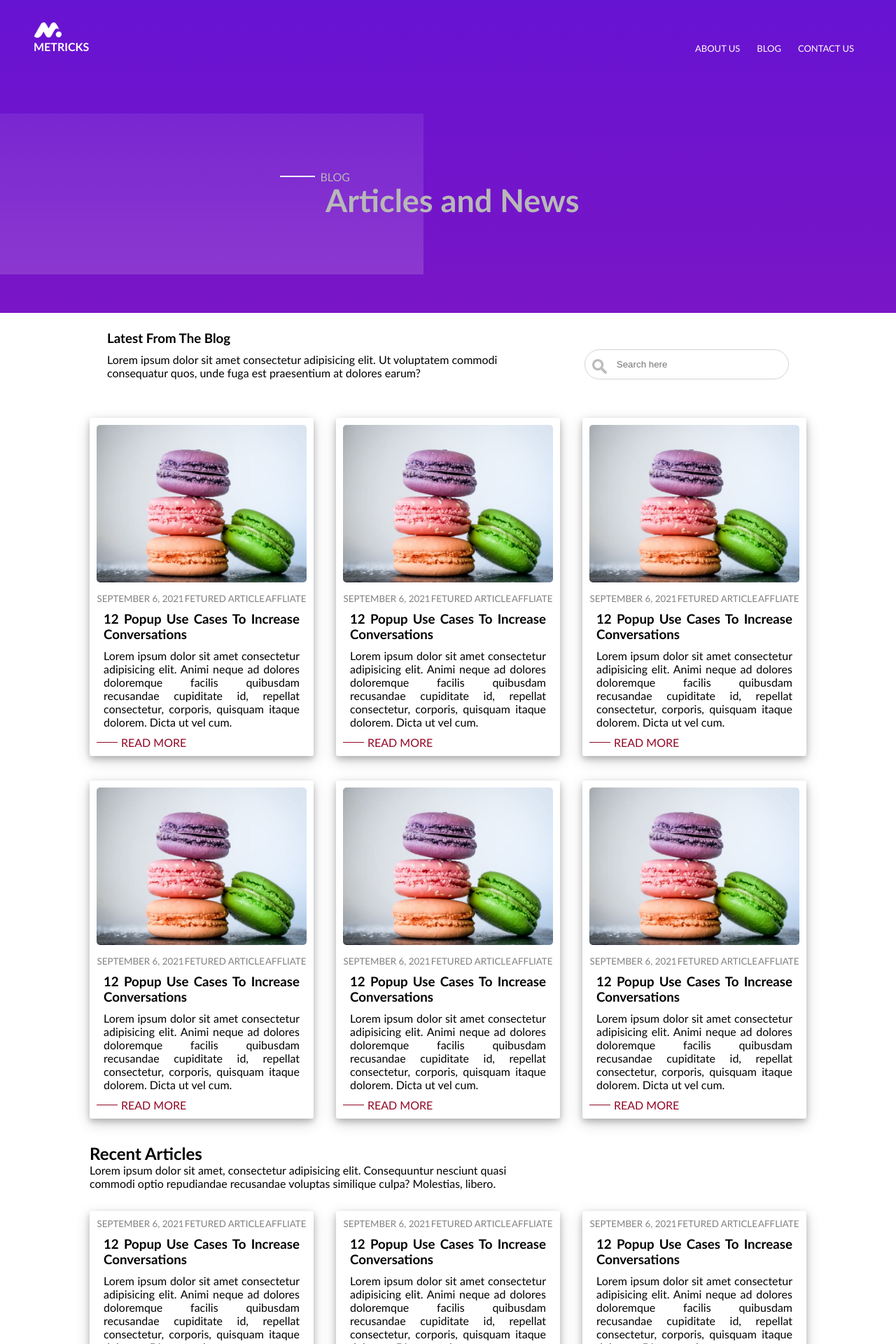
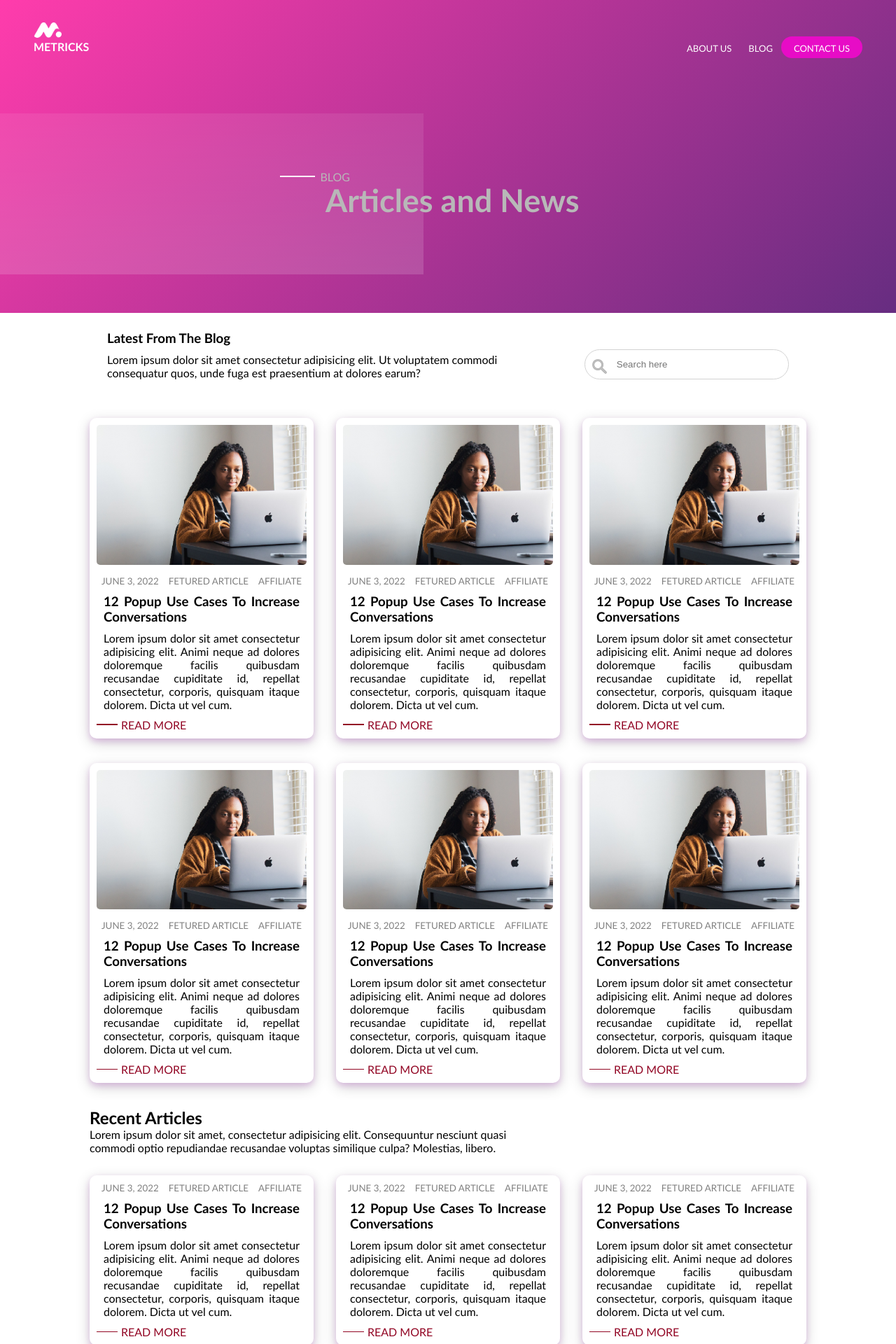
Before and after one commit to Jolah1/paddle-frontend-assessment, a React (Create React App) app: page /blog in a window 1280 px wide. Shown: the top 1920 px of the page at 70% size. Built offline with nearby package versions, Linux system fonts and the light colour scheme.

Commit message:
bug fixed

```diff
--- a/src/components/About us/About.js
+++ b/src/components/About us/About.js
@@ -19,13 +19,13 @@ const About = () => {
         </div>
 
         <div className={styles.introduction}>
-            <p>Our tools are easy to set up and use witha user-friendly dashboard that enables you to set up, launch, automate and manage multi-affliate campaigns in 5 minutes</p>
+            <p>Our tools are easy to set up and use with a user-friendly dashboard that enables you to set up, launch, automate and manage multi-affiliate campaigns in 5 minutes.</p>
         </div>
       </div>
 
 
       <div className={styles.value}>
-        <h2>Metric was developed because just like you, we needed a product that could give us <strong>good value</strong>.</h2>
+        <h2>Metricks was developed because just like you, we needed a product that could give us <strong>good value</strong>.</h2>
       </div>
 
 
@@ -44,7 +44,7 @@ const About = () => {
               </div>
 
               <p>
-                We pride ourselves in our ability to innovate and create world-class tools that provide reliable and efficient touchpoints between advertisers and affliates.
+                We pride ourselves in our ability to innovate and create world-class tools that provide reliable and efficient touchpoints between advertisers and affiliates.
               </p>
 
               <div className={styles.dots}>
@@ -86,7 +86,7 @@ const About = () => {
 
       <div className={styles.question}>
         <h2>Got a Question?</h2>
-        <p>See how Metrics can help your business grow with best affliate marketing tracking software.</p>
+        <p>See how Metricks can help your business grow with best affiliate marketing tracking software.</p>
 
         <Link to='/contact'>
              <div className={styles.link}>
--- a/src/components/About us/about.module.css
+++ b/src/components/About us/about.module.css
@@ -133,11 +133,11 @@
     width: auto;
     gap: 10px;
     height: 20px;
-    color: rgb(146, 6, 36);
+    color: rgb(230, 26, 203);
 }
 
 .link a{
-    color: rgb(146, 6, 36);
+    color: rgb(242, 18, 227);
 }
 
 .link span{
--- a/src/components/Blog/Blog.js
+++ b/src/components/Blog/Blog.js
@@ -2,7 +2,7 @@ import React from 'react'
 import { Link } from 'react-router-dom'
 import {FaArrowRight} from 'react-icons/fa'
 import styles from './blog.module.css'
-import image from './sweet.jpeg'
+import image from './lady.jpg'
 
 
 
@@ -45,9 +45,9 @@ const Blog = () => {
                 <div className={styles.card}>
                           <img src={image} alt="card image" className={styles.cardImage} />
                           <div className={styles.date}>
-                            <small>SEPTEMBER 6, 2021</small>
+                            <small>JUNE 3, 2022</small>
                             <small>FETURED ARTICLE</small>
-                            <small>AFFLIATE</small>
+                            <small>AFFILIATE</small>
                           </div>
 
                           <div className={styles.cardTitle}>
@@ -68,9 +68,9 @@ const Blog = () => {
                 <div className={styles.card}>
                           <img src={image} alt="card image" className={styles.cardImage} />
                           <div className={styles.date}>
-                            <small>SEPTEMBER 6, 2021</small>
+                            <small>JUNE 3, 2022</small>
                             <small>FETURED ARTICLE</small>
-                            <small>AFFLIATE</small>
+                            <small>AFFILIATE</small>
                           </div>
 
                           <div className={styles.cardTitle}>
@@ -91,9 +91,9 @@ const Blog = () => {
                 <div className={styles.card}>
                           <img src={image} alt="card image" className={styles.cardImage} />
                           <div className={styles.date}>
-                            <small>SEPTEMBER 6, 2021</small>
+                            <small>JUNE 3, 2022</small>
                             <small>FETURED ARTICLE</small>
-                            <small>AFFLIATE</small>
+                            <small>AFFILIATE</small>
                           </div>
 
                           <div className={styles.cardTitle}>
@@ -114,9 +114,9 @@ const Blog = () => {
                 <div className={styles.card}>
                           <img src={image} alt="card image" className={styles.cardImage} />
                           <div className={styles.date}>
-                            <small>SEPTEMBER 6, 2021</small>
+                            <small>JUNE 3, 2022</small>
                             <small>FETURED ARTICLE</small>
-                            <small>AFFLIATE</small>
+                            <small>AFFILIATE</small>
                           </div>
 
                           <div className={styles.cardTitle}>
@@ -136,9 +136,9 @@ const Blog = () => {
                 <div className={styles.card}>
                           <img src={image} alt="card image" className={styles.cardImage} />
                           <div className={styles.date}>
-                            <small>SEPTEMBER 6, 2021</small>
+                            <small>JUNE 3, 2022</small>
                             <small>FETURED ARTICLE</small>
-                            <small>AFFLIATE</small>
+                            <small>AFFILIATE</small>
                           </div>
 
                           <div className={styles.cardTitle}>
@@ -158,9 +158,9 @@ const Blog = () => {
                 <div className={styles.card}>
                           <img src={image} alt="card image" className={styles.cardImage} />
                           <div className={styles.date}>
-                            <small>SEPTEMBER 6, 2021</small>
+                            <small>JUNE 3, 2022</small>
                             <small>FETURED ARTICLE</small>
-                            <small>AFFLIATE</small>
+                            <small>AFFILIATE</small>
                           </div>
 
                           <div className={styles.cardTitle}>
@@ -192,9 +192,9 @@ const Blog = () => {
               <div className={styles.cardContainer}>
                       <div className={styles.card}>
                                 <div className={styles.date}>
-                                  <small>SEPTEMBER 6, 2021</small>
+                                  <small>JUNE 3, 2022</small>
                                   <small>FETURED ARTICLE</small>
-                                  <small>AFFLIATE</small>
+                                  <small>AFFILIATE</small>
                                 </div>
 
                                 <div className={styles.cardTitle}>
@@ -214,9 +214,9 @@ const Blog = () => {
 
                       <div className={styles.card}>
                                 <div className={styles.date}>
-                                  <small>SEPTEMBER 6, 2021</small>
+                                  <small>JUNE 3, 2022</small>
                                   <small>FETURED ARTICLE</small>
-                                  <small>AFFLIATE</small>
+                                  <small>AFFILIATE</small>
                                 </div>
 
                                 <div className={styles.cardTitle}>
@@ -236,9 +236,9 @@ const Blog = () => {
 
                       <div className={styles.card}>
                                 <div className={styles.date}>
-                                  <small>SEPTEMBER 6, 2021</small>
+                                  <small>JUNE 3, 2022</small>
                                   <small>FETURED ARTICLE</small>
-                                  <small>AFFLIATE</small>
+                                  <small>AFFILIATE</small>
                                 </div>
 
                                 <div className={styles.cardTitle}>
--- a/src/components/Blog/blog.module.css
+++ b/src/components/Blog/blog.module.css
@@ -89,8 +89,8 @@
     padding: 10px;
     justify-content: space-between;
     font-family: calibri;
-    border-radius: 3px;
-    box-shadow: 0 4px 8px 0 rgba(0, 0, 0, 0.2), 0 6px 20px 0 rgba(0, 0, 0, 0.19);
+    border-radius: 10px;
+    box-shadow: 0 4px 8px 0 rgba(177, 31, 200, 0.2), 0 6px 20px 0 rgba(0, 0, 0, 0.19);
     margin-bottom: 35px;
 }
 
--- a/src/components/Coming soon/ComingSoon.js
+++ b/src/components/Coming soon/ComingSoon.js
@@ -15,22 +15,22 @@ const ComingSoon = () => {
 
                 <div className={styles.countdown}>
                     <div className={styles.box}>
-                        <h1>7</h1>
+                        <h1>9</h1>
                         <p>Days</p>
                     </div>
 
                     <div className={styles.box}>
-                        <h1>24</h1>
+                        <h1>10</h1>
                         <p>Hours</p>
                     </div>
 
                     <div className={styles.box}>
-                        <h1>54</h1>
+                        <h1>51</h1>
                         <p>Minutes</p>
                     </div>
 
                     <div className={styles.box}>
-                        <h1>11</h1>
+                        <h1>13</h1>
                         <p>Seconds</p>
                     </div>
 
--- a/src/components/Coming soon/styles.module.css
+++ b/src/components/Coming soon/styles.module.css
@@ -1,5 +1,5 @@
 .comingSoon{
-    color: rgb(173, 167, 167);
+    color: rgb(242, 235, 235);
     margin: 40px auto;
     text-align: center;
 }
@@ -75,7 +75,7 @@ input{
     border: none;
     background: none;
     color: white;
-    background-color: rgb(30, 18, 136);
+    background-color: rgb(58, 16, 77);
     border-radius: 60px;
     padding: 15px;
     position: absolute;
--- a/src/components/Contact us/styles.module.css
+++ b/src/components/Contact us/styles.module.css
@@ -11,7 +11,7 @@
     position: relative;
     width: 50%;
     height: auto;
-    background-color: rgb(8, 8, 41);
+    background-color: rgb(8, 8, 83);
     left: 50%;
     padding: 65px 45px;
     color: white;
@@ -49,7 +49,7 @@ textarea{
 .iconContainer{
     position: absolute;
     top: 10px;
-    color: rgb(6, 6, 22);
+    color: rgb(15, 15, 56);
     left: 48%;
     background-color: white;
     border-radius: 50px;
@@ -68,7 +68,7 @@ textarea{
 }
 
 .submitButton{
-    background-color: rgb(27, 27, 158);
+    background-color: rgb(57, 57, 201);
     padding: 0px 12px;
     width: 120px;
     border-radius: 25px;
--- a/src/components/Footer/footer.module.css
+++ b/src/components/Footer/footer.module.css
@@ -14,6 +14,7 @@
     gap: 15px;
     justify-content: center;
     margin-bottom: 25px;
+
 }
 
 footer {
@@ -21,3 +22,7 @@ footer {
     color: white;
     margin: 50px;
 }
+
+.copyright {
+    font-size: small;
+}
--- a/src/components/Navbar/Navbar.js
+++ b/src/components/Navbar/Navbar.js
@@ -12,7 +12,7 @@ const Navbar = () => {
               <Link to='/comingsoon'>
                     <div className={styles.logo}>
                     <img src={logo} alt="metricks" className={styles.metricks} />
-                    <p className='par'>METRICKS</p>
+                    <p className={styles.par}>METRICKS</p>
                     </div>
               </Link>
 
@@ -20,7 +20,7 @@ const Navbar = () => {
                   <ul>
                       <Link to='/about'><li>ABOUT US</li></Link>
                       <Link to='/blog'><li>BLOG</li></Link>
-                     <Link to='/contact'className='active'><li>CONTACT US</li></Link>
+                     <Link to='/contact'className={styles.active}><li>CONTACT US</li></Link>
                   </ul>
               </div>
 
--- a/src/components/Navbar/navbar.module.css
+++ b/src/components/Navbar/navbar.module.css
@@ -26,7 +26,7 @@ ul li{
 }
 
  .active {
-    background-color: rgb(24, 18, 76);
+    background-color: rgb(231, 12, 198);
     border-radius: 50px;
     padding: 6px;
 }
@@ -40,3 +40,7 @@ ul li{
     width: 50%;
     border-radius: 5px;
 }
+
+.par {
+    margin-right: 5px;
+}
--- a/src/index.css
+++ b/src/index.css
@@ -5,7 +5,7 @@
 }
 
 body{
-  background-image: linear-gradient(to top, #cc208e 0%, #6713d2 100%);
+  background-image: linear-gradient(-225deg, #FF3CAC 0%, #562B7C 52%, #2B86C5 100%);
     background-repeat: no-repeat;
     font-family: calibri;
     width: 100%;
```
Also changed, not shown: src/components/Blog/lady.jpg (added), src/components/Blog/sweet.jpeg (deleted).
